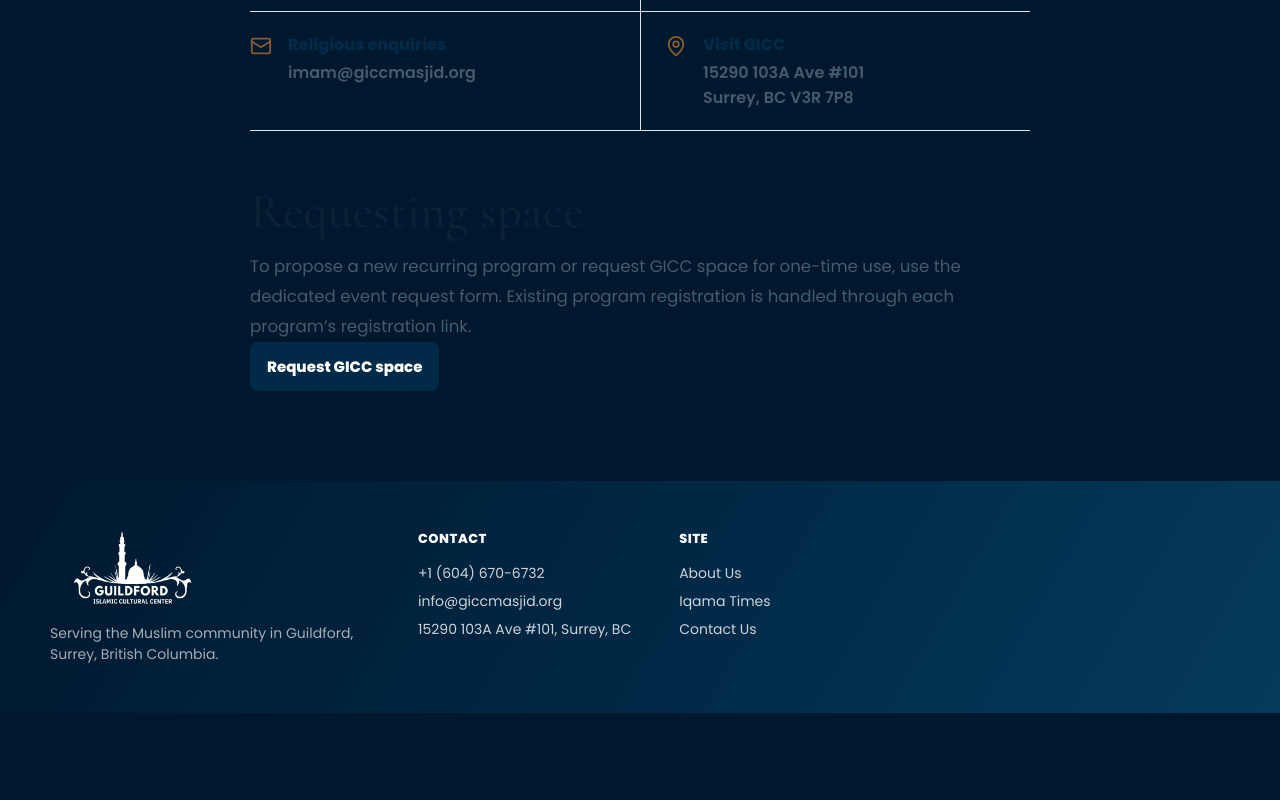
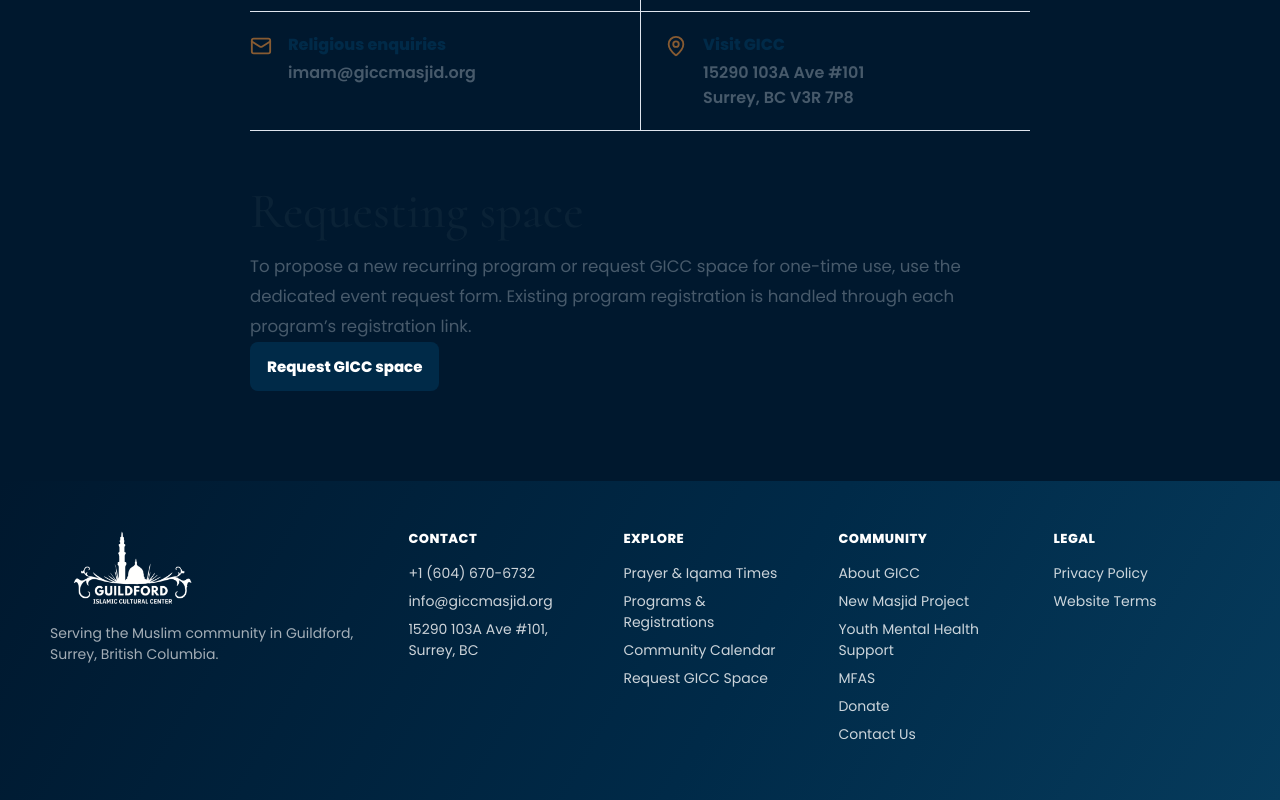
Before and after one commit to smallworldmarketing/gicc-homepage-staging, a Next.js app: page /contact in a window 1280 px wide. Shown: the part 790-1590 px from the top of the page. Before the commit the page ends 1503 px from the top, so only its background shows below. Built offline with nearby package versions, Linux system fonts and the light colour scheme; no server answers.

Commit message:
Build prayer and programs pages

```diff
--- a/app/globals.css
+++ b/app/globals.css
@@ -3383,6 +3383,7 @@
     radial-gradient(760px 500px at 50% 38%, rgba(253, 212, 141, 0.16), transparent 64%),
     radial-gradient(900px 520px at 8% 88%, rgba(34, 115, 171, 0.24), transparent 72%),
     linear-gradient(155deg, #00182e 0%, #002a48 48%, #063b5c 70%, #00182e 100%);
+  overflow: hidden;
   position: relative;
 }
 
@@ -4204,3 +4205,46 @@
     transform: translate(-50%, -50%) translateX(var(--edge-right)) scale(0.68);
   }
 }
+
+/* Interior route extensions: retain the approved homepage visual language. */
+.interior-hero {
+  padding-bottom: clamp(4rem, 7vw, 5.5rem);
+}
+
+.footer-grid {
+  align-items: flex-start;
+  gap: clamp(28px, 3vw, 48px);
+  justify-content: space-between;
+}
+
+.footer-grid > div:not(:first-child) {
+  flex: 0 1 180px;
+}
+
+@media (max-width: 1039px) {
+  .footer-grid {
+    display: grid;
+    grid-template-columns: repeat(2, minmax(0, 1fr));
+  }
+
+  .footer-grid > div:first-child {
+    grid-column: 1 / -1;
+  }
+}
+
+@media (max-width: 639px) {
+  .content-hero h1,
+  .form-page__header h1 {
+    font-size: clamp(2.25rem, 11.5vw, 2.8125rem);
+    line-height: 0.98;
+  }
+
+  .footer-grid {
+    grid-template-columns: 1fr;
+  }
+
+  .footer-grid > div:first-child {
+    grid-column: auto;
+    min-width: 0;
+  }
+}
--- /dev/null
+++ b/app/prayer-times/page.tsx
@@ -0,0 +1,27 @@
+import type { Metadata } from "next";
+import { PrayerTimesPageExperience } from "@/components/PrayerTimes";
+
+export const metadata: Metadata = {
+  title: "Prayer and Iqama Times",
+  description:
+    "Today’s Athan, Iqama, Jumuah, and monthly prayer times for Guildford Islamic Cultural Center in Surrey, BC.",
+  alternates: { canonical: "/prayer-times/" },
+};
+
+export default function PrayerTimesPage() {
+  return (
+    <>
+      <header className="content-hero content-hero--dark interior-hero">
+        <div className="shell narrow">
+          <p className="section-note">Synced live from Awqat</p>
+          <h1>Prayer &amp; Iqama Times</h1>
+          <p>
+            View today’s Athan and Iqama times, Friday Jumuah schedule, and the
+            full monthly prayer calendar for GICC.
+          </p>
+        </div>
+      </header>
+      <PrayerTimesPageExperience />
+    </>
+  );
+}
--- /dev/null
+++ b/app/programs/page.tsx
@@ -0,0 +1,31 @@
+import type { Metadata } from "next";
+import { CommunityCalendar } from "@/components/CommunityCalendar";
+import { RegistrationsCarousel } from "@/components/RegistrationsCarousel";
+import { WeeklyProgramsSection } from "@/components/WeeklyProgramsSection";
+
+export const metadata: Metadata = {
+  title: "Programs and Registrations",
+  description:
+    "Explore GICC weekly programs, current registrations, and upcoming community events in Guildford, Surrey.",
+  alternates: { canonical: "/programs/" },
+};
+
+export default function ProgramsPage() {
+  return (
+    <>
+      <header className="content-hero content-hero--dark interior-hero">
+        <div className="shell narrow">
+          <p className="section-note">Learn, connect, and grow</p>
+          <h1>Programs &amp; Registrations</h1>
+          <p>
+            Find weekly GICC programs, open registration links, and upcoming
+            events from the live community calendar.
+          </p>
+        </div>
+      </header>
+      <WeeklyProgramsSection />
+      <RegistrationsCarousel />
+      <CommunityCalendar />
+    </>
+  );
+}
--- a/app/sitemap.ts
+++ b/app/sitemap.ts
@@ -4,11 +4,23 @@
 export const dynamic = "force-static";
 
 export default function sitemap(): MetadataRoute.Sitemap {
-  const lastModified = new Date("2026-07-14T00:00:00.000Z");
+  const lastModified = new Date("2026-07-15T00:00:00.000Z");
   return STATIC_ROUTES.map((route) => ({
     url: new URL(route, SITE.url).toString(),
     lastModified,
-    changeFrequency: route === "/" ? "daily" : route === "/event-request/" ? "monthly" : "yearly",
-    priority: route === "/" ? 1 : route === "/event-request/" ? 0.8 : 0.6,
+    changeFrequency:
+      route === "/" || route === "/prayer-times/" || route === "/programs/"
+        ? "daily"
+        : route === "/event-request/"
+          ? "monthly"
+          : "yearly",
+    priority:
+      route === "/"
+        ? 1
+        : route === "/prayer-times/" || route === "/programs/"
+          ? 0.9
+          : route === "/event-request/"
+            ? 0.8
+            : 0.6,
   }));
 }
--- a/components/PrayerTimes.tsx
+++ b/components/PrayerTimes.tsx
@@ -234,7 +234,7 @@
   );
 }
 
-export function HomePrayerExperience() {
+function PrayerTimesExperience({ showHero }: { showHero: boolean }) {
   const [prayerTimes, setPrayerTimes] = useState<PrayerTimesRecord | null>(null);
   const [status, setStatus] = useState<PrayerStatus>(AWQAT_KEY ? "loading" : "unconfigured");
   const [showMonthly, setShowMonthly] = useState(false);
@@ -292,6 +292,7 @@
 
   return (
     <>
+      {showHero ? (
         <section className="hero" aria-labelledby="home-heading">
           <MasjidBuildingPicture className="hero__media" alt="The Guildford neighbourhood that GICC serves in Surrey, BC" priority />
           <div className="hero__veil" aria-hidden="true" />
@@ -310,6 +311,7 @@
             <div><dt>Calendar</dt><dd>Live</dd></div>
           </dl>
         </section>
+      ) : null}
 
       <section id="prayer-times" className="prayer-section" aria-labelledby="prayer-heading">
         <div className="prayer-pattern" aria-hidden="true" />
@@ -367,3 +369,11 @@
     </>
   );
 }
+
+export function HomePrayerExperience() {
+  return <PrayerTimesExperience showHero />;
+}
+
+export function PrayerTimesPageExperience() {
+  return <PrayerTimesExperience showHero={false} />;
+}
--- a/components/SiteFooter.tsx
+++ b/components/SiteFooter.tsx
@@ -19,11 +19,30 @@
           </div>
         </div>
         <div>
-          <h2>Site</h2>
+          <h2>Explore</h2>
           <nav className="footer-links" aria-label="Footer navigation">
-            <Link href="/#welcome">About Us</Link>
-            <Link href="/#prayer-times">Iqama Times</Link>
+            <Link href="/prayer-times/">Prayer &amp; Iqama Times</Link>
+            <Link href="/programs/">Programs &amp; Registrations</Link>
+            <Link href="/programs/#calendar">Community Calendar</Link>
+            <Link href="/event-request/">Request GICC Space</Link>
+          </nav>
+        </div>
+        <div>
+          <h2>Community</h2>
+          <nav className="footer-links" aria-label="Community pages">
+            <Link href="/about/">About GICC</Link>
+            <Link href="/new-masjid/">New Masjid Project</Link>
+            <Link href="/youth-mental-health-support/">Youth Mental Health Support</Link>
+            <Link href="/mfas-terms/">MFAS</Link>
+            <Link href="/donate/">Donate</Link>
             <Link href="/contact/">Contact Us</Link>
+          </nav>
+        </div>
+        <div>
+          <h2>Legal</h2>
+          <nav className="footer-links" aria-label="Legal pages">
+            <Link href="/privacy/">Privacy Policy</Link>
+            <Link href="/terms/">Website Terms</Link>
           </nav>
         </div>
       </div>
--- a/components/SiteHeader.tsx
+++ b/components/SiteHeader.tsx
@@ -62,7 +62,7 @@
                 {item.label}
               </Link>
             ))}
-            <Link className="nav-donate" href={SITE.donationUrl} target="_blank" rel="noreferrer" onClick={() => setOpen(false)}>
+            <Link className="nav-donate" href="/donate/" onClick={() => setOpen(false)}>
               <HeartHandshake aria-hidden="true" /> Donate
             </Link>
           </nav>
--- /dev/null
+++ b/components/WeeklyProgramsSection.tsx
@@ -0,0 +1,41 @@
+import {
+  ArrowDown,
+  BookMarked,
+  Clock,
+  Coffee,
+  GraduationCap,
+  Sparkles,
+} from "lucide-react";
+import { WEEKLY_PROGRAMS } from "@/lib/site";
+
+const PROGRAM_ICONS = [GraduationCap, Sparkles, BookMarked, Coffee] as const;
+
+export function WeeklyProgramsSection() {
+  return (
+    <section id="programs" className="programs-section" aria-labelledby="programs-heading">
+      <div className="shell section-space">
+        <div className="section-heading-row">
+          <h2 id="programs-heading">A weekly rhythm for every stage of family life.</h2>
+          <a className="text-link" href="#calendar">
+            See all events <ArrowDown aria-hidden="true" />
+          </a>
+        </div>
+        <div className="program-list">
+          {WEEKLY_PROGRAMS.map((program, index) => {
+            const Icon = PROGRAM_ICONS[index];
+            return (
+              <article key={program.title}>
+                <span className="program-list__icon" aria-hidden="true"><Icon /></span>
+                <div><h3>{program.title}</h3><p>{program.description}</p></div>
+                <div className="program-list__schedule">
+                  <strong>{program.day}</strong>
+                  <span><Clock aria-hidden="true" /> {program.time}</span>
+                </div>
+              </article>
+            );
+          })}
+        </div>
+      </div>
+    </section>
+  );
+}
--- a/lib/site.ts
+++ b/lib/site.ts
@@ -19,13 +19,13 @@
 } as const;
 
 export const PRIMARY_NAV = [
-  { label: "About", href: "/#welcome" },
-  { label: "Programs", href: "/#programs" },
-  { label: "Registrations", href: "/#registrations" },
-  { label: "Calendar", href: "/#calendar" },
+  { label: "About", href: "/about/" },
+  { label: "Programs", href: "/programs/" },
+  { label: "Registrations", href: "/programs/#registrations" },
+  { label: "Calendar", href: "/programs/#calendar" },
   { label: "Book", href: "/event-request/" },
-  { label: "New Masjid", href: "/#new-center" },
-  { label: "Contact", href: "/#contact" },
+  { label: "New Masjid", href: "/new-masjid/" },
+  { label: "Contact", href: "/contact/" },
 ] as const;
 
 export const WEEKLY_PROGRAMS = [
@@ -117,14 +117,23 @@
 export const LEGACY_ROUTES = [
   "/",
   "/about-us/",
+  "/classic-1/",
   "/contact-us/",
   "/donate/",
-  "/new-masjid/",
-  "/youth-mental-health-support/",
-  "/privacy-policy/",
+  "/donation/",
+  "/iqama-times/",
   "/mfas-terms/",
   "/monthly-prayer-times/",
-  "/iqama-times/",
+  "/new-masjid/",
+  "/privacy-policy/",
+  "/test-page/",
+  "/youth-mental-health-support/",
+  "/eid-al-fitr-2022-announcement/",
+  "/1st-annual-quran-competition-results/",
+  "/eid-al-adha-salaah-and-festival/",
+  "/category/uncategorized/",
+  "/author/giccadmin/",
+  "/author/partopia/",
 ] as const;
 
 export const STATIC_ROUTES = [
@@ -138,6 +147,8 @@
   "/privacy/",
   "/terms/",
   "/mfas-terms/",
+  "/prayer-times/",
+  "/programs/",
 ] as const;
 
 export const ORGANIZATION_JSON_LD = {
```
Also changed, not shown: app/page.tsx (+2 -32 lines), public/llms.txt, 6 other files (tests, documents, lock files or other folders). Lines whose indentation alone changed are shown as unchanged.
